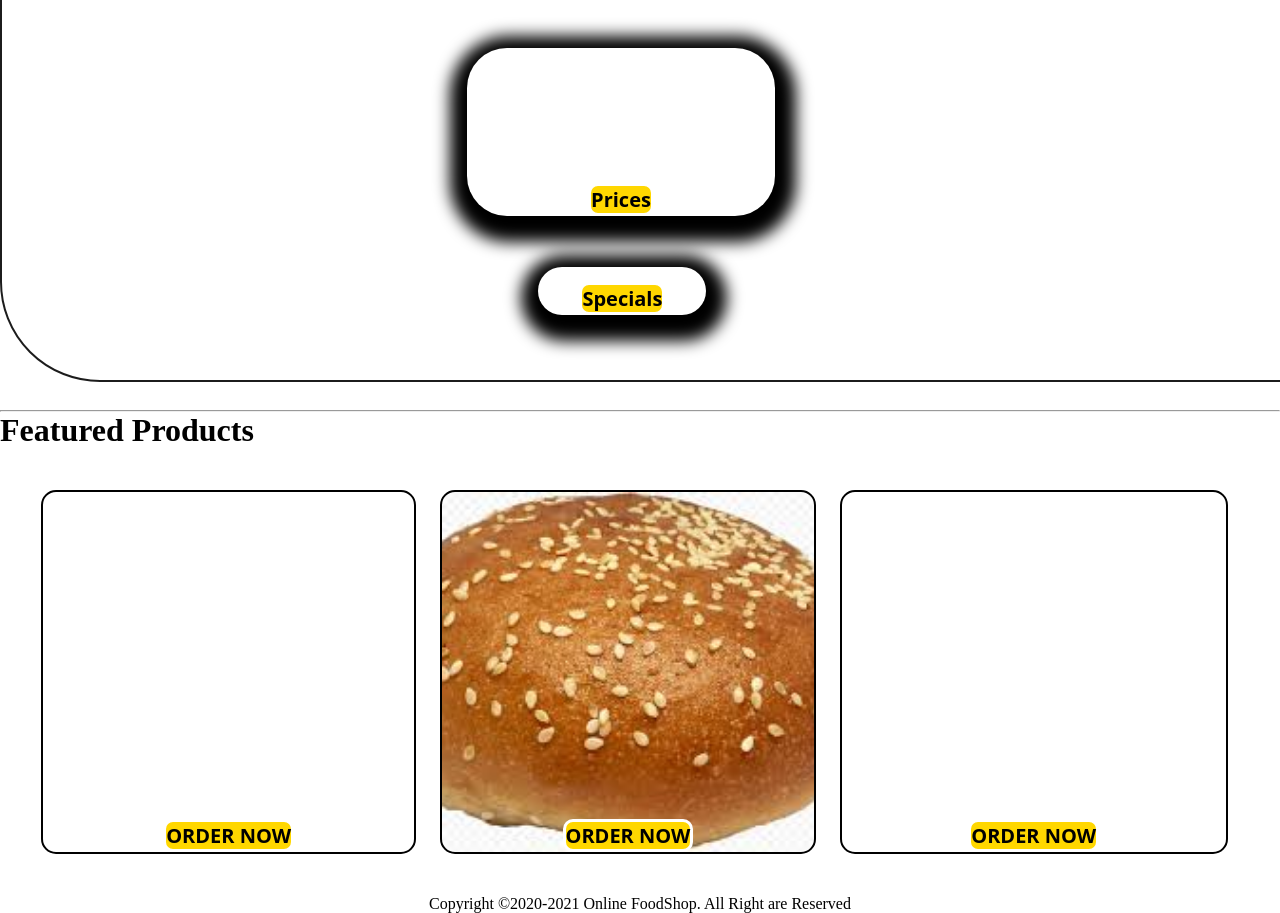
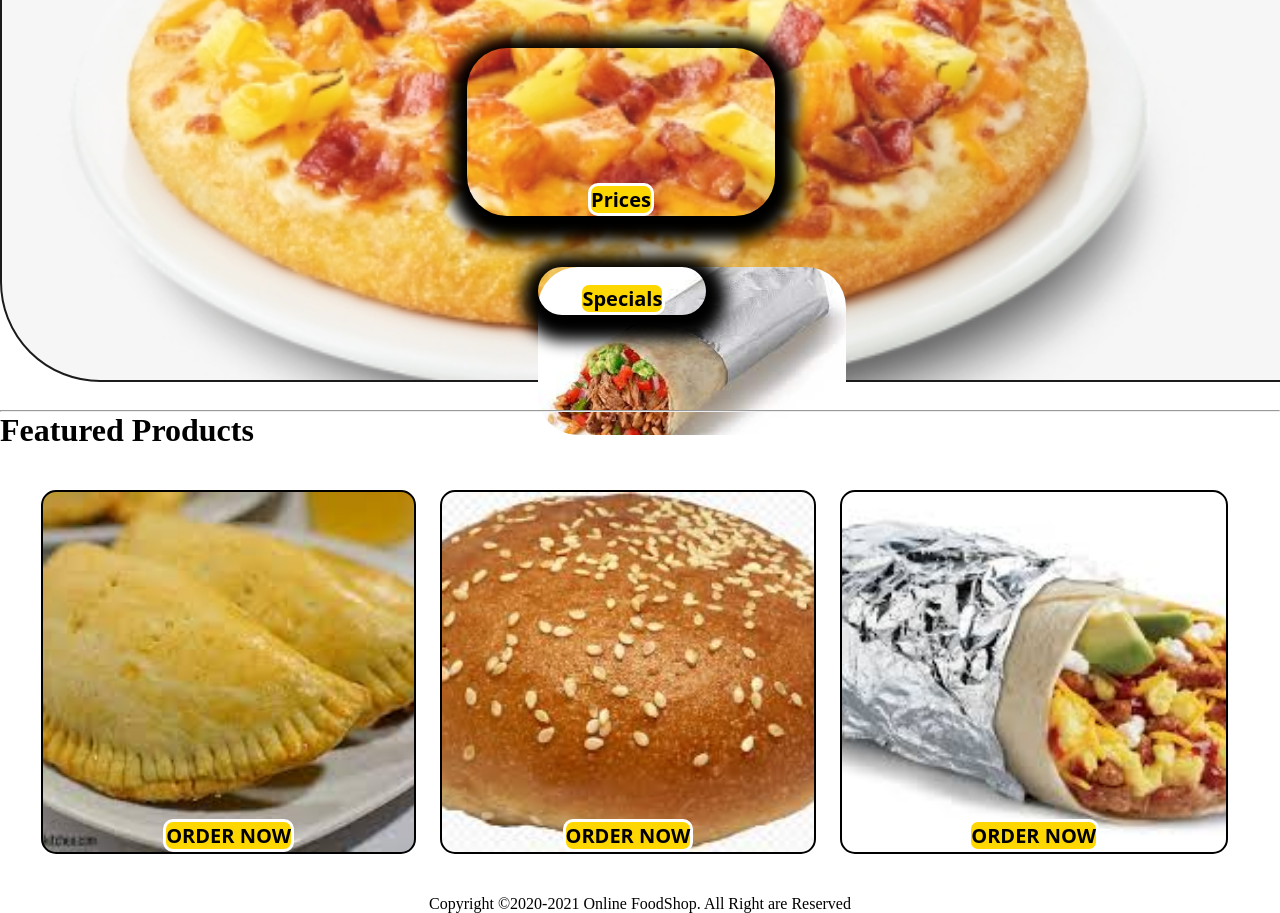
Before and after one commit to Lawrencmagnat/project, a plain HTML site: page index.html in a window 1280 px wide. Shown: the part 598-1511 px from the top of the page. Drawn offline with Linux system fonts and the light colour scheme; files whose address does not match are found by name.

Commit message:
The project

```diff
--- a/index.css
+++ b/index.css
@@ -79,7 +79,7 @@ ul li a:hover {
 /*Setting the background image using before pseudo selctor*/
 #container1::before {
     content: '';
-    background: url("/My-Personal-project/Images/sharwama.png") no-repeat center center/cover;
+    background: url("/Images/sharwama.png") no-repeat center center/cover;
     width: 100vw;
     height: 59vh;
     position: absolute;
@@ -135,7 +135,7 @@ ul li a:hover {
 
 #row2::before {
     content: '';
-    background: url('/My-Personal-project/Images/meatpie\ 2.avif') no-repeat center center center/cover;
+    background: url('/Images/meatpie\ 2.avif') no-repeat center center center/cover;
     position: absolute;
     top: 0px;
     left: 0px;
@@ -163,7 +163,7 @@ ul li a:hover {
 
 #row3::before {
     content: '';
-    background: url('/My-Personal-project/Images/buunto.jpeg') no-repeat center center /cover;
+    background: url('/Images/buunto.jpeg') no-repeat center center /cover;
     position: absolute;
     top: 0px;
     left: 0px;
@@ -183,7 +183,7 @@ ul li a:hover {
     width: 29vw;
     height: 360px;
     border: 2px solid black;
-    background: url('/My-Personal-project//Images/meatpie.jpeg') no-repeat center center/cover;
+    background: url('/Images/meatpie.jpeg') no-repeat center center/cover;
     display: flex;
     justify-content: center;
     align-items: flex-end;
@@ -194,7 +194,7 @@ ul li a:hover {
     width: 29vw;
     height: 360px;
     border: 2px solid black;
-    background: url('/My-Personal-project/Images/buns\ 1.jpeg') no-repeat center center/cover;
+    background: url('/Images/buns\ 1.jpeg') no-repeat center center/cover;
     display: flex;
     justify-content: center;
     align-items: flex-end;
@@ -205,7 +205,7 @@ ul li a:hover {
     width: 30vw;
     height: 36opx;
     border: 2px solid black;
-    background: url('/My-Personal-project//Images/sharwama4.jpeg') no-repeat center center/cover;
+    background: url('/Images/sharwama4.jpeg') no-repeat center center/cover;
     display: flex;
     justify-content: center;
     align-items: flex-end;
@@ -241,7 +241,7 @@ footer {
 }
 
 /*Mahing the webpage reponsive using media queries*/
-/*@media only screen and (min-width:70px) {
+/*/@media only screen and (min-width:70px) {
     #row4 {
         width: 31vw;
     }
```
